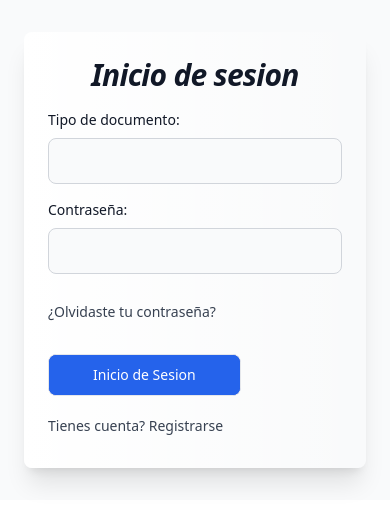
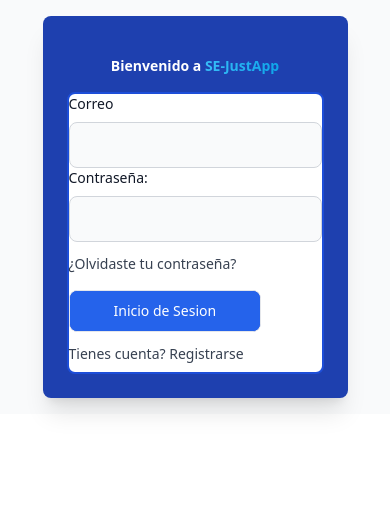
Before and after one commit to Anonimous-18/proyecto-comite, a React (Vite) app in the folder frontend/: page / in a window 390 px wide. Shown: the top 530 px of the page. Built offline with nearby package versions, Linux system fonts and the light colour scheme.

Commit message:
modifico

```diff
--- a/frontend/src/App.jsx
+++ b/frontend/src/App.jsx
@@ -7,6 +7,7 @@ import Recuperacion from "./components/InicioSesion/Recuperacion";
 
 import { Home } from "./pages/Home";
 import { ContextAppProvider } from "./context/ContextApp";
+import { Reglamento } from "./components/reglamento/Reglamento";
 
 function App() {
   return (
@@ -16,7 +17,7 @@ function App() {
         <Route path="/register" element={<Register />} />
         <Route path="/home" element={<Home />} />
         <Route path="/recuperacion-contraseña" element={<Recuperacion />} />
-        {/* <Route path="*" element={<NotFound />} /> */}
+        <Route path="/reglamento" element={<Reglamento/>}/>
       </Routes>
     </ContextAppProvider>
   );
--- a/frontend/src/components/InicioSesion/Login.jsx
+++ b/frontend/src/components/InicioSesion/Login.jsx
@@ -53,20 +53,19 @@ export const Login = () => {
             </div>
           </div>
         ) : (
-          <div className="flex flex-col items-center justify-center px-6 py-8 mx-auto md:h-screen lg:py-0">
+          <div className="flex flex-col items-center justify-center px-6 py-4 mx-auto md:h-screen lg:py-0">
 
-            <div className="w-full bg-gradient-to-r from-white   rounded-lg  dark:border md:mt-0 sm:max-w-md xl:p-0 shadow-xl dark:bg-gray-800 ">
-              <div className="p-6 space-y-4 md:space-y-6 sm:p-8">
-                <h1 className="text-3xl font-bold leading-tight tracking-tight text-gray-900 md:text-3xl dark:text-white italic text-center">
-                  Inicio de sesion
-                </h1>
+            <div className="w-auto rounded-lg  dark:border md:mt-0 sm:max-w-md xl:p-0 shadow-xl bg-blue-800">
+              <div className="p-6 space-y-4 md:space-y-6 sm:p-1">
+              <h3 class=" text-center mt-4 mb-4 text-sm font-extrabold text-white md:text-5xl lg:text-xl"> Bienvenido a <span class="text-transparent bg-clip-text bg-gradient-to-r to-sky-500 from-sky-400">SE-JustApp</span></h3>
                 <form
                   onSubmit={(e) => handleSubmit(e)}
                   className="space-y-4 md:space-y-6"
                 >
+                  <div className="bg-white w-full h-full sm:p-7 border-blue-700 border-2 rounded-lg">
                     <div>
                       <label className="block mb-2 text-sm font-medium text-gray-900 dark:text-white">
-                      Tipo de documento:
+                        Correo
                       </label>
                       <input
                         type="email"
@@ -118,6 +117,7 @@ export const Login = () => {
                         Registrarse
                       </Link>
                     </p>
+                    </div>
                 </form>
               </div>
             </div>
--- a/frontend/src/components/Reglamento/Reglamento.jsx
+++ b/frontend/src/components/Reglamento/Reglamento.jsx
@@ -1,16 +1,18 @@
-import { NavBar } from "../Layout/NavBar";
-import { Footer } from "../Layout/Footer";
-
-export const Home = () => {
+import { NavBar } from "../../Layout/NavBar";
+import { Footer } from "../../Layout/Footer";
+export const Reglamento = () => {
 
   return (
     <div>
       <NavBar />
       <main>
-        <div>
+      <div className="relative px-6 lg:px-8">
+        <div className="mx-auto max-w-3xl pt-20 pb-32 sm:pt-48 sm:pb-40">
           <img src="" alt="logo" />
           <h2>Reglamento del aprendiz SENA</h2>
         </div>
+      </div>
+
       </main>
       <Footer />
     </div>
```
Lines whose indentation alone changed are shown as unchanged.
